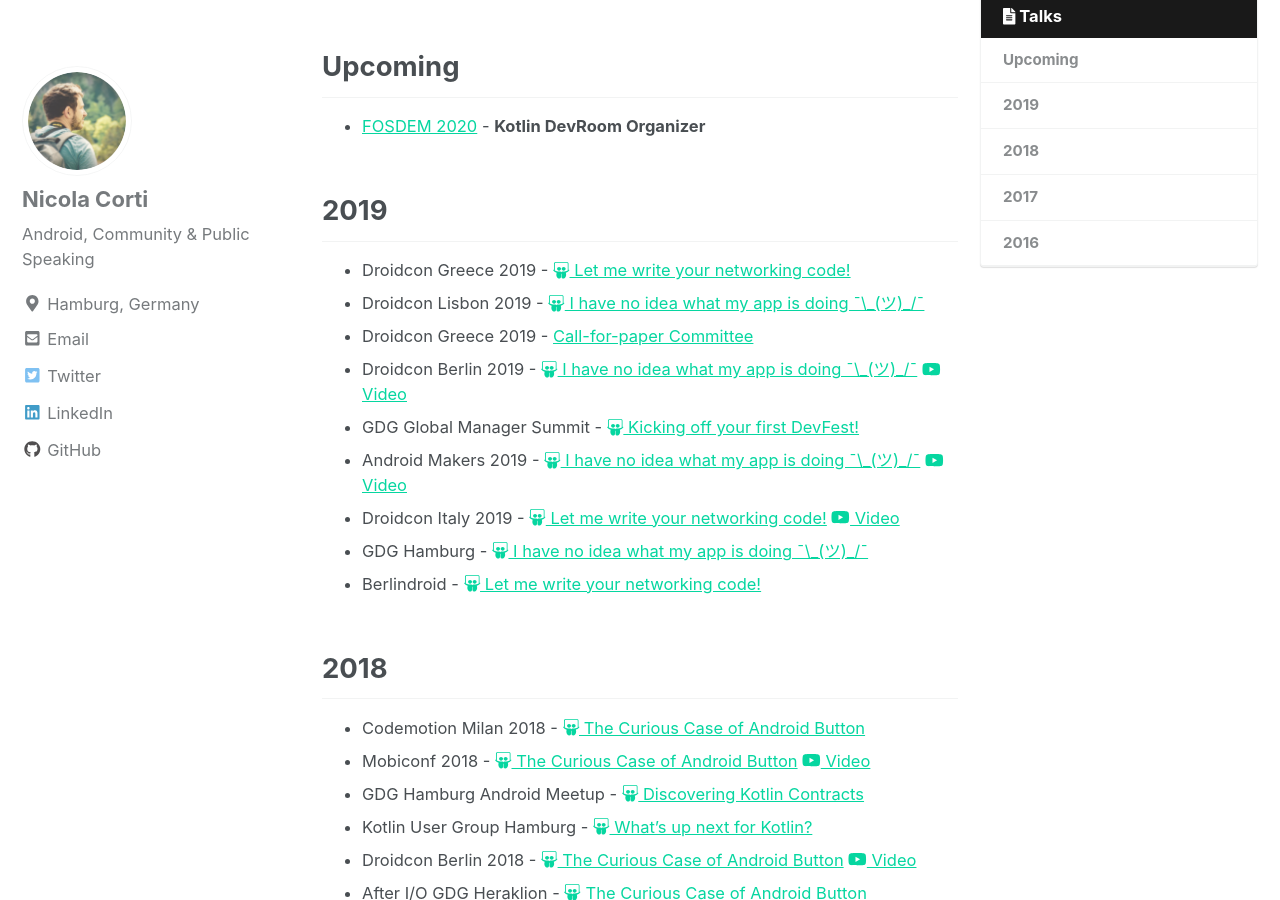
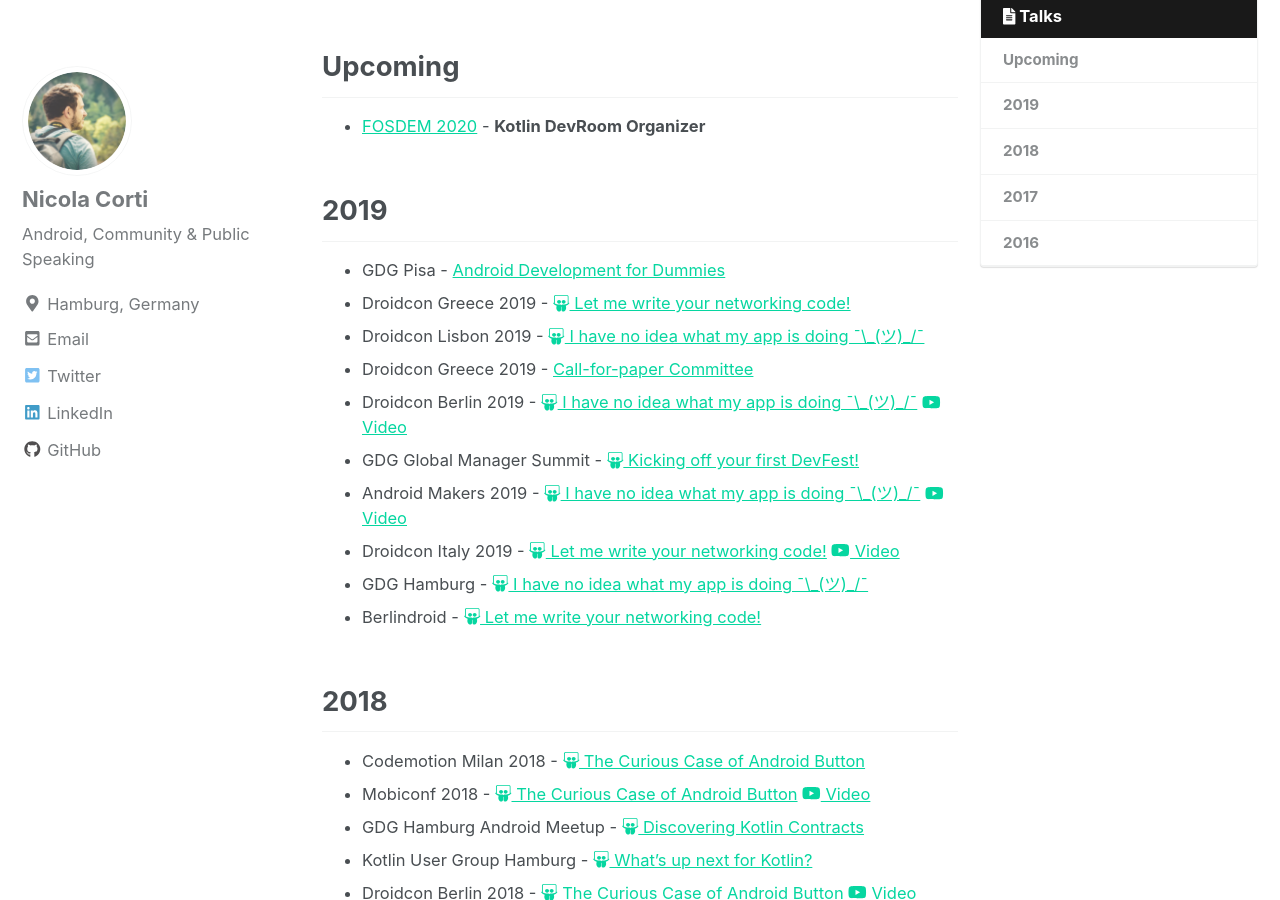
Before and after one commit to cortinico/cortinico.github.io, a Jekyll site: the page built from _pages/talks.md, in a window 1280 px wide and 900 px high, scrolled down 327 px. Built offline with Jekyll 4.4.1, drawn with Linux system fonts in a browser that asks for light colours; nearby versions of some CDN libraries.

Commit message:
Added Android Development for Dummies

```diff
--- a/_pages/talks.md
+++ b/_pages/talks.md
@@ -20,6 +20,7 @@
 
 ## 2019
 
+* GDG Pisa - [Android Development for Dummies](https://www.meetup.com/GDG-Pisa/events/267072294/)
 * Droidcon Greece 2019 - [<i class="fab fa-slideshare"></i> Let me write your networking code!](http://bit.ly/slides-codegen)
 * Droidcon Lisbon 2019 - [<i class="fab fa-slideshare"></i> I have no idea what my app is doing ¯\\\_(ツ)_/¯](http://bit.ly/ihavenoideawhatmyappisdoing)
 * Droidcon Greece 2019 - [Call-for-paper Committee](https://droidcon.gr/)
```
